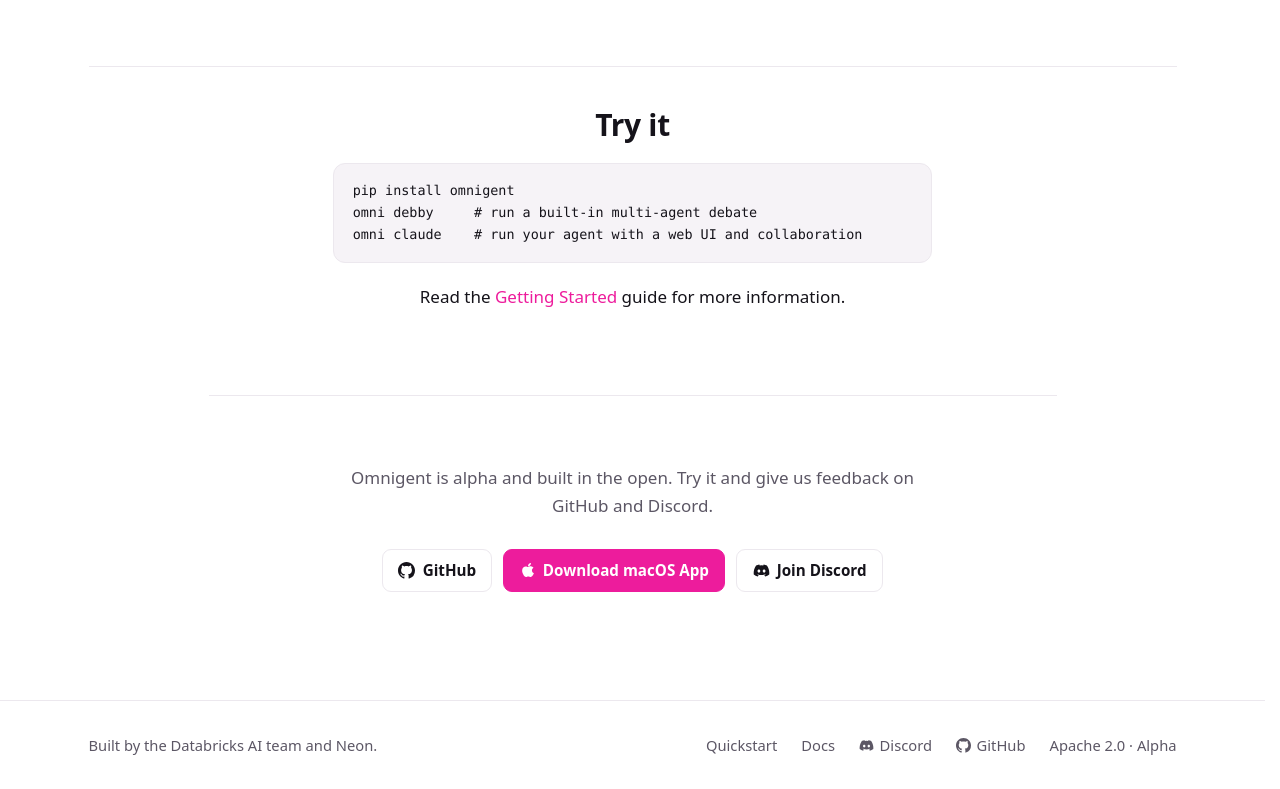
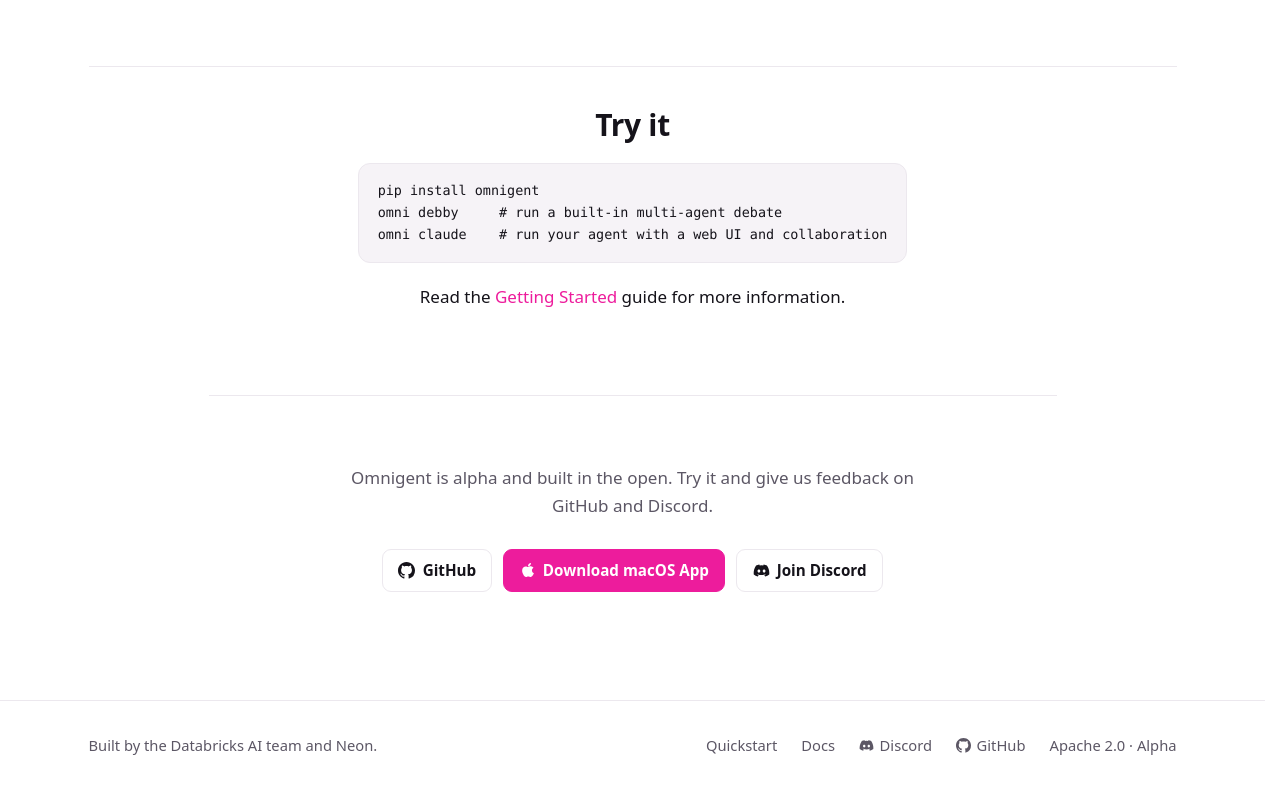
Before and after one commit to omnigent-ai/omnigent-site, a Next.js app: page / in a window 1280 px wide. Shown: the part 2759-3548 px from the top of the page. Built offline with nearby package versions, Linux system fonts and the light colour scheme.

Commit message:
fix(home): size Try it code box to its content, not a fixed 55%
The Try it block was pinned to width:55%, leaving it unnecessarily narrow.
Use fit-content (centred, capped at 100%) so it's exactly as wide as the
longest command line and stops scrolling on desktop.

Co-authored-by: Isaac

```diff
--- a/app/globals.css
+++ b/app/globals.css
@@ -637,8 +637,8 @@ figcaption {
   text-align: center;
 }
 .try-it .try-code {
-  width: 55%;
-  max-width: 55%;
+  width: fit-content;
+  max-width: 100%;
   margin: 1.25rem auto;
   text-align: left;
 }
```
